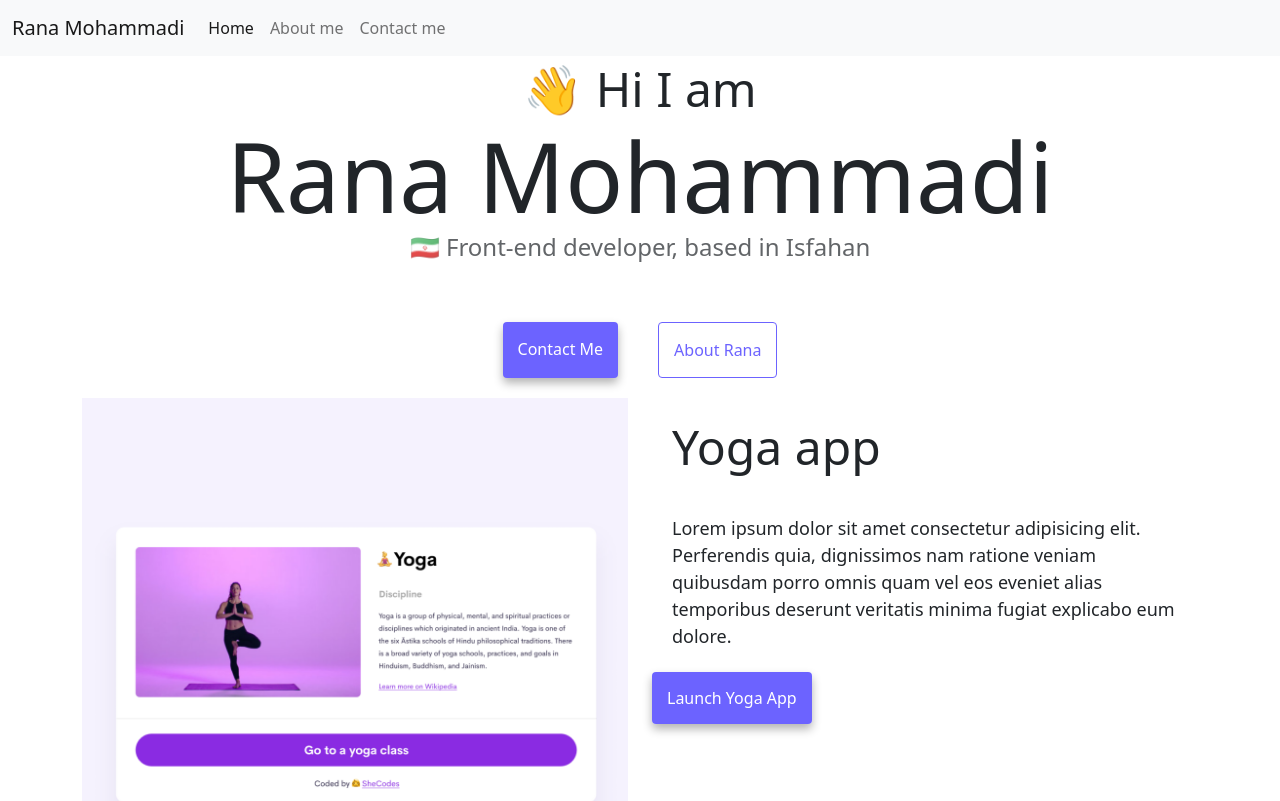
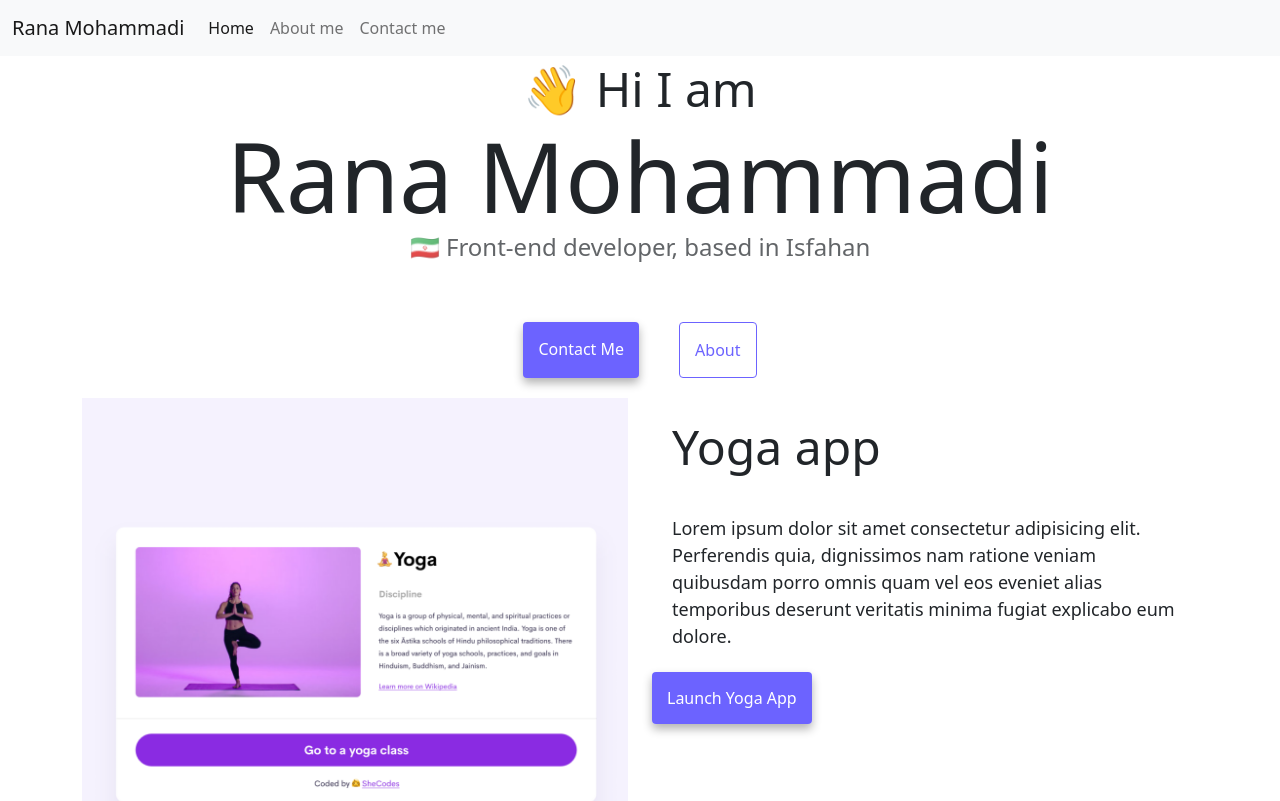
Before and after one commit to RanaMohammadi/about-me, a plain HTML site: page index.html in a window 1280 px wide. Shown: the top 801 px of the page. Drawn offline with nearby package versions, Linux system fonts and the light colour scheme.

Commit message:
minor fix

```diff
--- a/index.html
+++ b/index.html
@@ -61,7 +61,7 @@
       <a href="about.html#contact" class="contact-link" title="Contact Rana"
         >Contact me</a
       >
-      <a href="about.html" class="about-link" title="About">About Rana</a>
+      <a href="about.html" class="about-link" title="About Rana">About</a>
     </div>
     <div class="container">
       <div class="row">
```
